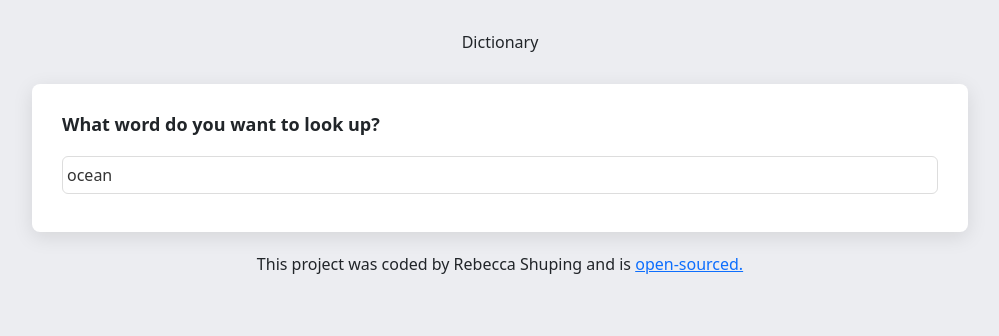
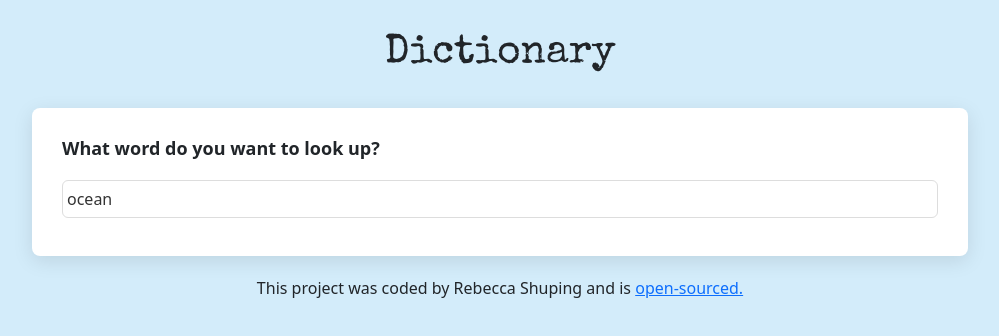
Before and after one commit to rsm917/dictionary-project, a React (Create React App) app: page / in a window 1280 px wide. Shown: the top 336 px of the page, without its empty margins (140-1139 px from the left). Built offline with nearby package versions, Linux system fonts and the light colour scheme; no server answers.

Commit message:
a few styling tweaks

```diff
--- a/public/index.html
+++ b/public/index.html
@@ -15,7 +15,12 @@
       integrity="sha384-GLhlTQ8iRABdZLl6O3oVMWSktQOp6b7In1Zl3/Jr59b6EGGoI1aFkw7cmDA6j6gD"
       crossorigin="anonymous"
     />
-
+    <link rel="preconnect" href="https://fonts.googleapis.com" />
+    <link rel="preconnect" href="https://fonts.gstatic.com" crossorigin />
+    <link
+      href="https://fonts.googleapis.com/css2?family=Special+Elite&display=swap"
+      rel="stylesheet"
+    />
     <link rel="manifest" href="%PUBLIC_URL%/manifest.json" />
 
     <title>Dictionary App</title>
--- a/src/App.css
+++ b/src/App.css
@@ -1,5 +1,5 @@
 body {
-  background-color: #ecedf1;
+  background-color: #d3ecfa;
 }
 
 .App {
@@ -11,7 +11,9 @@ header {
   text-align: center;
   margin: 30px 0;
 }
-
+.App header h1 {
+  font-family: "Special Elite", cursive;
+}
 footer {
   text-align: center;
 }
--- a/src/App.js
+++ b/src/App.js
@@ -5,7 +5,9 @@ function App() {
   return (
     <div className="App">
       <div className="container">
-        <header className="App-header">Dictionary</header>
+        <header className="App-header">
+          <h1>Dictionary</h1>
+        </header>
         <main>
           <Dictionary defaultKeyword="ocean" />
         </main>
```
